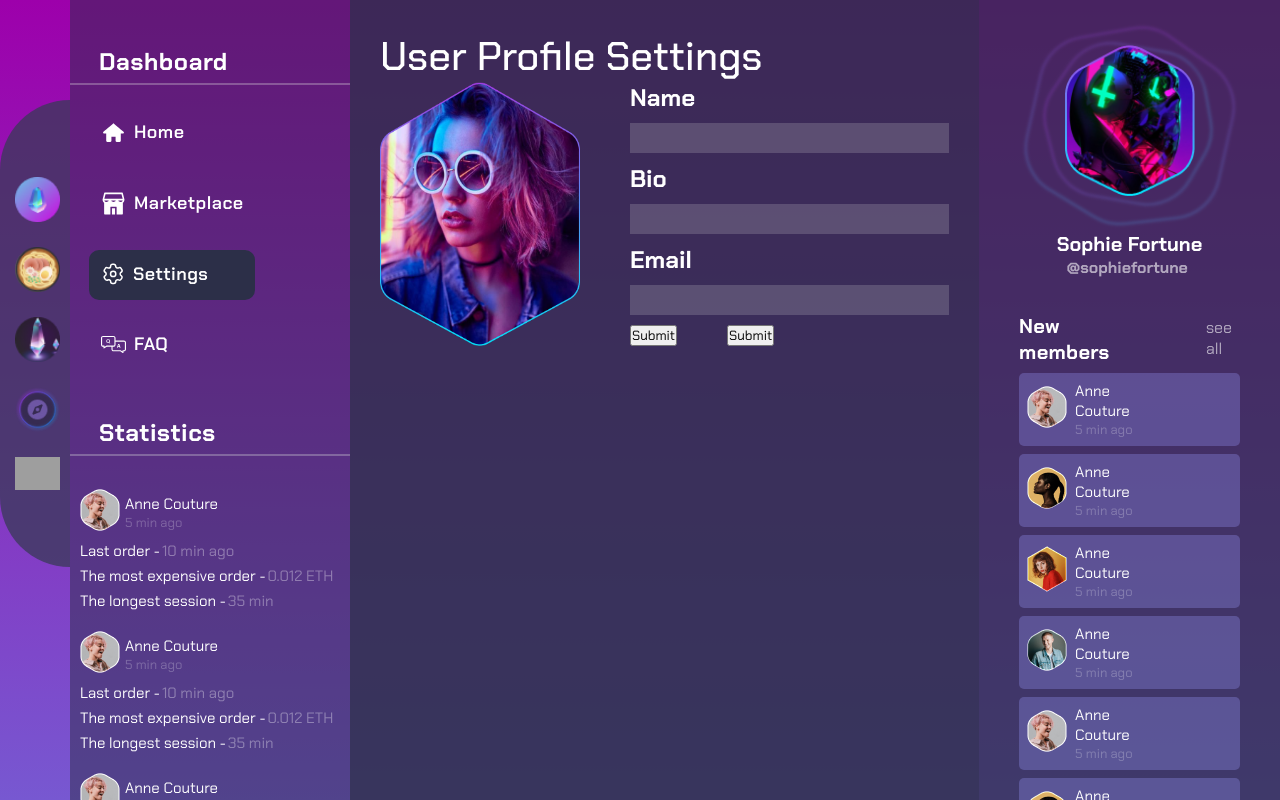
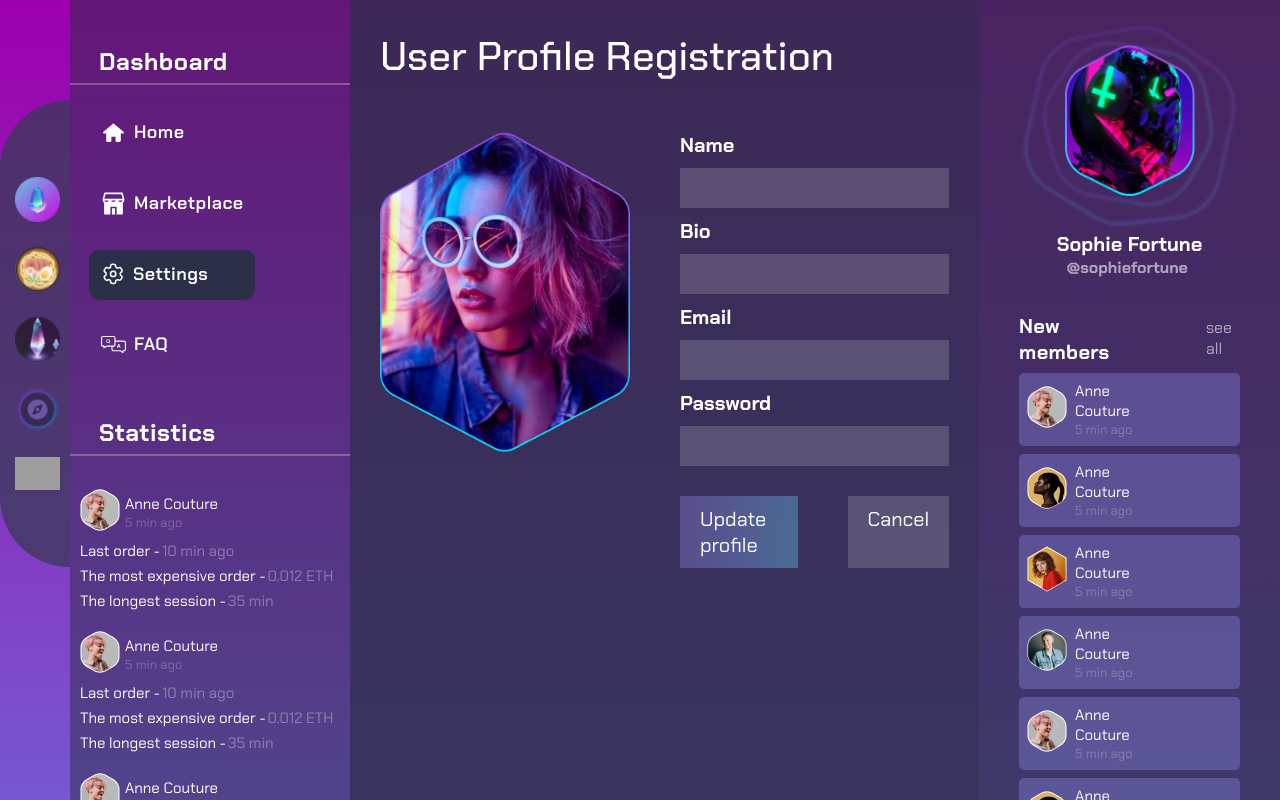
Before and after one commit to PolozovMichael/coffebase, a React (Create React App) app in the folder frontend/: page /settings in a window 1280 px wide. Built offline with nearby package versions, Linux system fonts and the light colour scheme; grey boxes are pictures that could not be loaded.

Commit message:
dasdasdas

```diff
--- a/frontend/src/components/Marketplace/Marketplace.scss
+++ b/frontend/src/components/Marketplace/Marketplace.scss
@@ -0,0 +1,52 @@
+.marketplace-hook {
+    display: flex;
+    flex-direction: column;
+    align-items: center;
+    img {
+      width: 90%;
+      height: 250px;
+      margin-top: 30px;
+    }
+
+    .coffees {
+      display: flex;
+      gap: 17px;
+      margin-top: 50px;
+      .coffee {
+        border-radius: 8px;
+        display: flex;
+        justify-content: center;
+        align-items: center;
+        height: 208px;
+        width: 180px;
+        position: relative;
+        flex-direction: column;
+        padding: 40px 10px;
+        background: rgba(44, 47, 72, 1);
+        .coffee-img {
+          width: 52px;
+          height: 72px;
+          margin-top: 40px;
+        }
+        img:nth-child(2) {
+          position: absolute;
+          top: 0;
+          width: 104px;
+          height: 132px;
+          margin-top: 11px;
+        }
+        h3 {
+          color: #fff;
+          justify-content: center;
+          align-items: center;
+          margin-top: 30px;
+          margin-left: 30px;
+        }
+      }
+    }
+  }
+  .coffee:hover {
+    transition: 0.5s ease-out;
+    transform: scale(1.1);
+    cursor: pointer;
+  }
--- a/frontend/src/components/Marketplace/Marketplace.tsx
+++ b/frontend/src/components/Marketplace/Marketplace.tsx
@@ -1,9 +1,66 @@
-import React from 'react'
+import React from "react";
+import "./Marketplace.scss";
+import marketplaceImg from "../../assets/marketplace.png";
+import coffee1 from "../../assets/coffee1.svg";
+import rec1 from "../../assets/rectangle1.svg";
+import coffee2 from "../../assets/rectangle2.svg";
+import coffee3 from "../../assets/rectangle3.svg";
+import coffee4 from "../../assets/rectangle4.svg";
+import coffee5 from "../../assets/rectangle5.svg";
+import coffee6 from "../../assets/rectangle6.svg";
+import coffee7 from "../../assets/rectangle7.svg";
+import coffee8 from "../../assets/rectangle8.svg";
 
 const Marketplace = () => {
   return (
-    <div>Marketplace</div>
-  )
-}
+    <div className="marketplace-hook">
+      <img src={marketplaceImg} alt="" />
+      <div className="coffees">
+        <div className="coffee">
+          <img className="coffee-img" src={coffee1} alt="" />
+          <img className="" src={rec1} alt="" />
+          <h3>Makiatto 0x001e...3</h3>
+        </div>
+        <div className="coffee">
+          <img className="coffee-img" src={coffee2} alt="" />
+          <img className="" src={rec1} alt="" />
+          <h3>Ice Latte 00123exf...5</h3>
+        </div>
+        <div className="coffee">
+          <img className="coffee-img" src={coffee3} alt="" />
+          <img className="" src={rec1} alt="" />
+          <h3>Ice Fresco 00444xxx...3</h3>
+        </div>
+        <div className="coffee">
+          <img className="coffee-img" src={coffee4} alt="" />
+          <img className="" src={rec1} alt="" />
+          <h3>Tea fff444xxx...3</h3>
+        </div>
+      </div>
+      <div className="coffees">
+        <div className="coffee">
+          <img className="coffee-img" src={coffee5} alt="" />
+          <img className="" src={rec1} alt="" />
+          <h3>Latte 12313...e13</h3>
+        </div>
+        <div className="coffee">
+          <img className="coffee-img" src={coffee6} alt="" />
+          <img className="" src={rec1} alt="" />
+          <h3>Cappucino 123a13...e1g</h3>
+        </div>
+        <div className="coffee">
+          <img className="coffee-img" src={coffee7} alt="" />
+          <img className="" src={rec1} alt="" />
+          <h3>Ice Tea 1dd13a13...fff</h3>
+        </div>
+        <div className="coffee">
+          <img className="coffee-img" src={coffee8} alt="" />
+          <img className="" src={rec1} alt="" />
+          <h3>Americano 1dd13a13...fff</h3>
+        </div>
+      </div>
+    </div>
+  );
+};
 
 export default Marketplace;
--- a/frontend/src/components/Settings/Settings.scss
+++ b/frontend/src/components/Settings/Settings.scss
@@ -8,14 +8,17 @@
         font-weight: 500;
         font-size: 40px;
         color: #FFFFFF;
+        margin-bottom: 50px;
     }
 
     div {
         display: flex;
         gap: 50px;
+
         .user-info {
             img {
-                width: 200px;
+                width: 250px;
+                height: 320px;
             }
         }
 
@@ -25,24 +28,51 @@
             form {
                 width: 100%;
 
-                input[type=text]:focus {
+                input[type=text]:focus,
+                input[type=password]:focus,
+                input[type=email]:focus {
                     outline: none;
                 }
-                overflow: auto;
 
-                input[type=text] {
+                input[type=text],
+                input[type=password],
+                input[type=email]   {
                     background: rgba(217, 217, 217, 0.2);
-                    height: 30px;
+                    height: 40px;
                     padding: 5px;
                     width: 100%;
                     border: none;
+                    font-size: 15px;
                     margin: 10px 0;
                     color: #ffffffa8;
                 }
 
+                div {
+                    display: flex;
+                    margin-top: 10px;
+
+                    div:hover {
+                        transform: scale(1.05);
+                    }
+
+                    div {
+                        transition: all .3s ease-in-out;
+                        cursor: pointer;
+                        color: #fff;
+                        font-weight: 400;
+                        font-size: 20px;
+                        padding: 10px 20px;
+                        background: linear-gradient(90.7deg, rgba(135, 68, 174, 0.553) -59.08%, rgba(98, 223, 255, 0.35) 112.63%);
+                    }
+
+                    div:nth-child(2) {
+                        background: rgba(217, 217, 217, 0.2);
+                    }
+                }
+
                 label {
                     font-weight: 700;
-                    font-size: 24px;
+                    font-size: 20px;
                     color: #FFFFFF;
                 }
             }
--- a/frontend/src/components/Settings/Settings.tsx
+++ b/frontend/src/components/Settings/Settings.tsx
@@ -4,7 +4,7 @@ import './Settings.scss'
 const Settings = () => {
   return (
     <div className="settings-wrapper">
-        <h1 className="settings-title">User Profile Settings</h1>
+        <h1 className="settings-title">User Profile Registration</h1>
         <div>
             <div className="user-info">
                 <img src={users[5]} alt="" />
@@ -12,14 +12,16 @@ const Settings = () => {
             <div className="submission-form">
                 <form>
                     <label htmlFor="name">Name</label>
-                    <input type="text" />
+                    <input required type="text" />
                     <label htmlFor="name">Bio</label>
-                    <input type="text" />
+                    <input required type="text" />
                     <label htmlFor="name">Email</label>
-                    <input type="text" />
+                    <input required type="email" />
+                    <label htmlFor="name">Password</label>
+                    <input required type="password" />
                     <div>
-                    <input type="submit" />
-                    <input type="submit" />
+                        <div>Update profile</div>
+                        <div>Cancel</div>
                     </div>
                 </form>
             </div>
```
Also changed, not shown: frontend/src/assets/marketplace.jfif (added).
